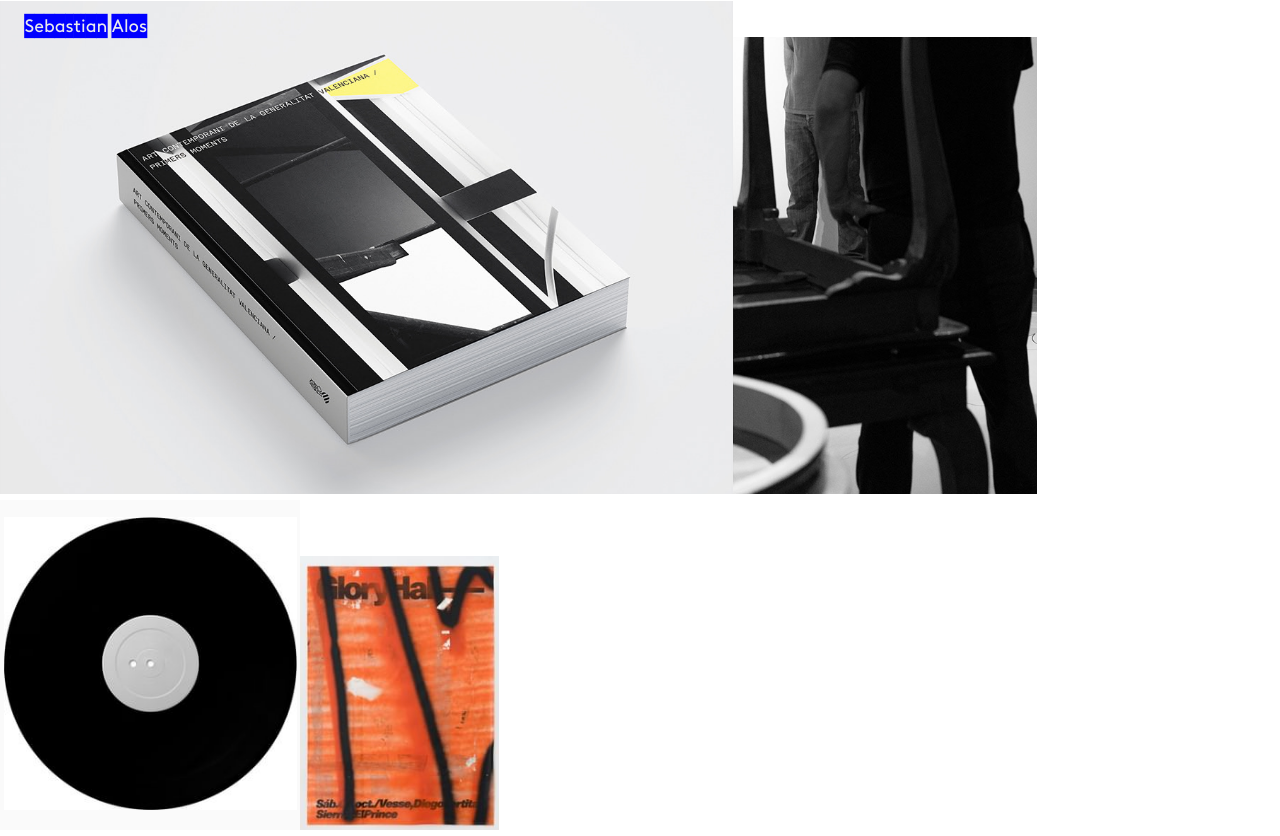
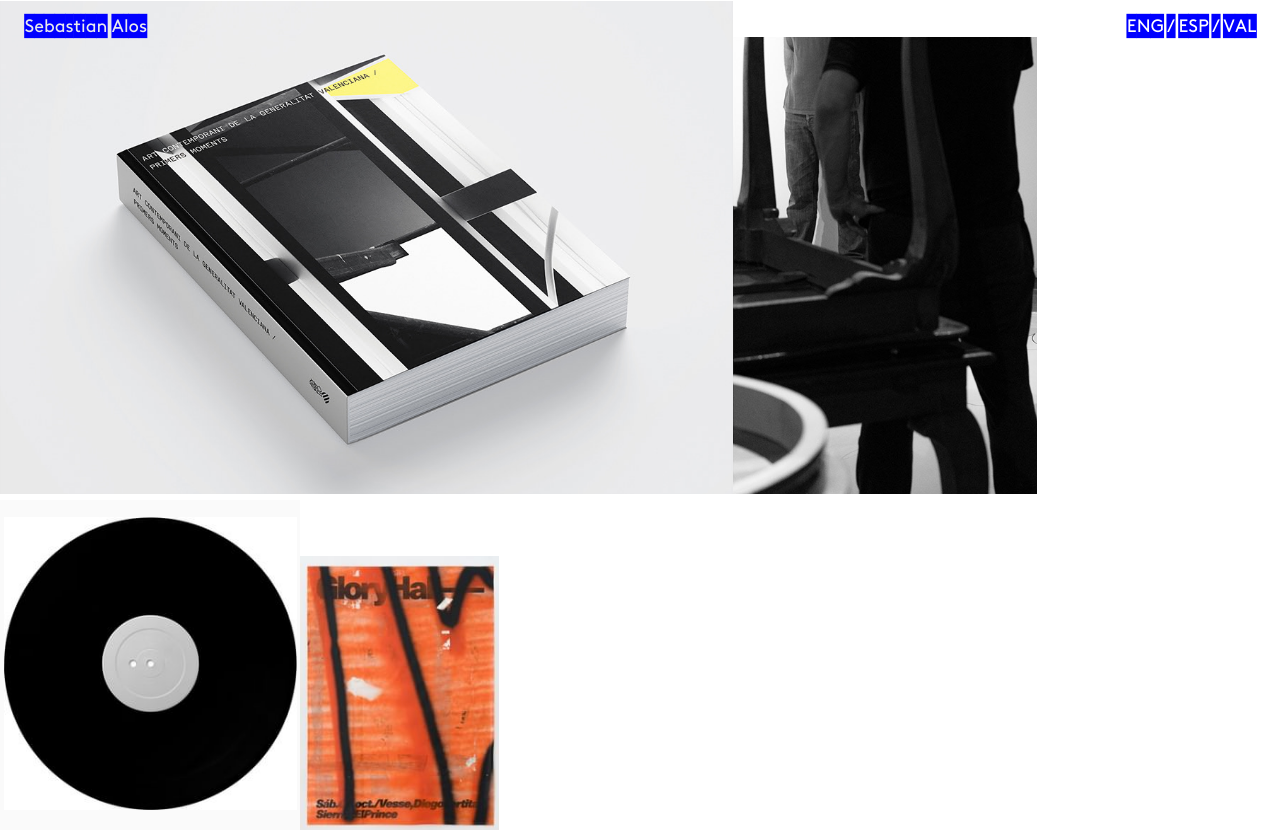
Before and after one commit to victormoya/alosfront, a Gatsby site: page / in a window 1280 px wide. Built offline with nearby package versions, Linux system fonts and the light colour scheme; Gatsby itself is replaced by a stand-in of ours.

Commit message:
Add lang menu

```diff
--- a/gatsby-config.js
+++ b/gatsby-config.js
@@ -25,7 +25,7 @@ module.exports = {
       resolve: `gatsby-source-filesystem`,
       options: {
         name: `images`,
-        path: path.join(__dirname, `src`, `images`),
+        path: path.join(__dirname, `static`, `images`),
       },
     },
     "gatsby-transformer-sharp",
--- a/src/components/topbar.js
+++ b/src/components/topbar.js
@@ -3,7 +3,16 @@ import React from "react"
 const Topbar = () => {
   return (
     <header className="topbar">
-      <a href="/">Sebastian Alos</a>
+      <div>
+        <a href="/">Sebastian Alos</a>
+      </div>
+      <div>
+        <a href="">ENG</a>
+        <span className="separator">/</span>
+        <a href="">ESP</a>
+        <span className="separator">/</span>
+        <a href="">VAL</a>
+      </div>
     </header>
   )
 }
--- a/static/scss/all.scss
+++ b/static/scss/all.scss
@@ -1,38 +1,5 @@
 @import "./variables.scss";
+@import "./helpers.scss";
 @import "./mixins.scss";
+@import "./main.scss";
 @import "components/all.scss";
-
-//GENERAL
-body {
-  font: 100% $font-base;
-  color: $primary-color;
-  background-color: $background-color;
-  margin: 0;
-}
-
-a {
-  font-size: 18px;
-  line-height: 1.5;
-  letter-spacing: -1px;
-  color: $link-color;
-  text-decoration: none;
-}
-
-a:hover,
-a:active {
-  text-decoration: none;
-}
-
-.react-transform-component {
-  width: 100%;
-  height: 100vh;
-}
-
-//HELPERS
-
-.only-desktop {
-  display: none;
-  @media (min-width: $screen-md-min) {
-    display: block;
-  }
-}
--- a/static/scss/components/_topbar.scss
+++ b/static/scss/components/_topbar.scss
@@ -5,4 +5,14 @@
   padding: 0.8rem 1.5rem;
   position: fixed;
   overflow: initial !important;
+  display: flex;
+  justify-content: space-between;
 }
+
+.separator {
+  font-size: 18px;
+  line-height: 1.5;
+  color: $link-color;
+  letter-spacing: -1px;
+  margin: 0 3px;
+}
--- /dev/null
+++ b/static/scss/helpers.scss
@@ -0,0 +1,6 @@
+.only-desktop {
+  display: none;
+  @media (min-width: $screen-md-min) {
+    display: block;
+  }
+}
--- /dev/null
+++ b/static/scss/main.scss
@@ -0,0 +1,27 @@
+html,
+body {
+  margin: 0;
+  max-width: 100%;
+  overflow-x: hidden;
+  font: 100% $font-base;
+  background-color: $background-color;
+}
+
+a {
+  font-size: 18px;
+  line-height: 1.5;
+  color: $link-color;
+  letter-spacing: -1px;
+  text-decoration: none;
+}
+
+a:hover,
+a:active {
+  color: black;
+  text-decoration: none;
+}
+
+.react-transform-component {
+  width: 100%;
+  height: 100vh;
+}
```
